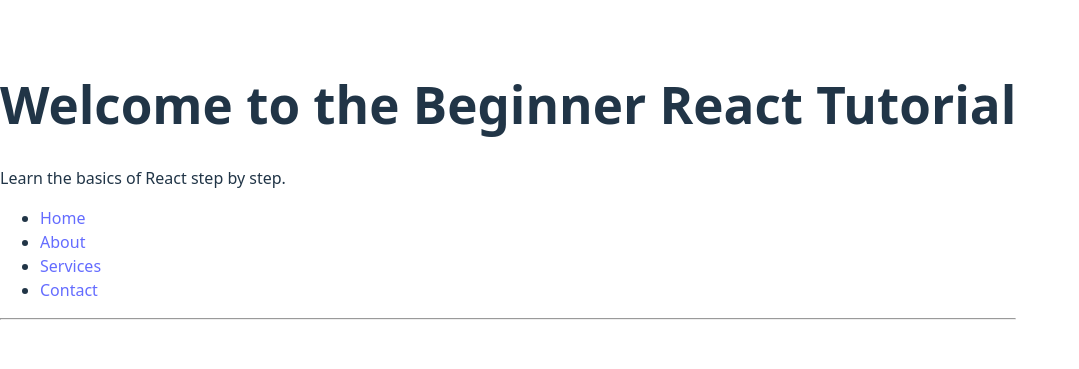
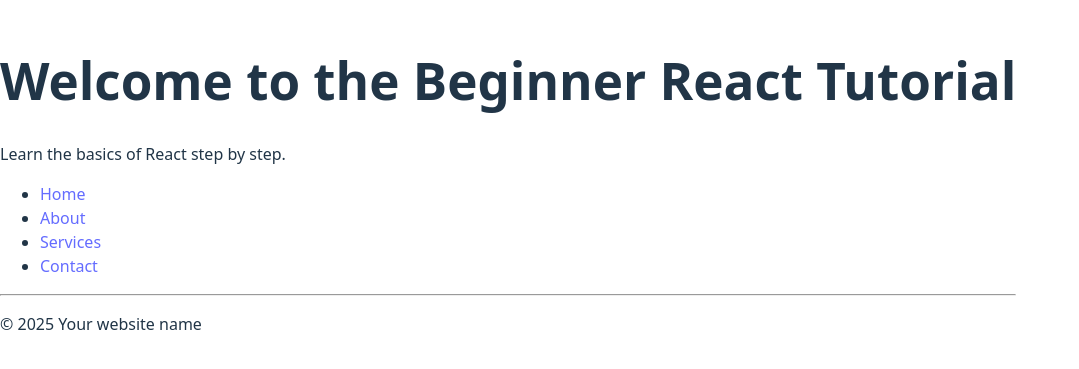
Before and after one commit to Khagarinn/beginner_react, a React (Vite) app in the folder beginner_tutorial/: page / in a window 1280 px wide. Shown: the part 215-584 px from the top of the page, without its empty margins (0-1079 px from the left). Built offline with nearby package versions, Linux system fonts and the light colour scheme.

Commit message:
added footer

```diff
--- a/beginner_tutorial/src/App.tsx
+++ b/beginner_tutorial/src/App.tsx
@@ -1,13 +1,14 @@
 import Header from "./Header"
+import Footer from "./Footer";
 
 function App() {
   // this will serve as the root of the application
   // we will add components here later
   return (
-    <Header>
-
-    </Header>
-
+    <>
+      <Header />
+      <Footer />
+    </>
   );
 }
 
--- /dev/null
+++ b/beginner_tutorial/src/Footer.tsx
@@ -0,0 +1,9 @@
+function Footer() {
+    return (
+        <footer>
+            <p>&copy; {new Date().getFullYear()} Your website name</p>
+        </footer>
+    );
+}
+
+export default Footer;
```
